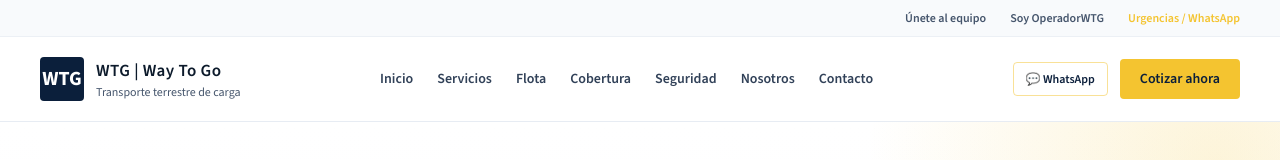
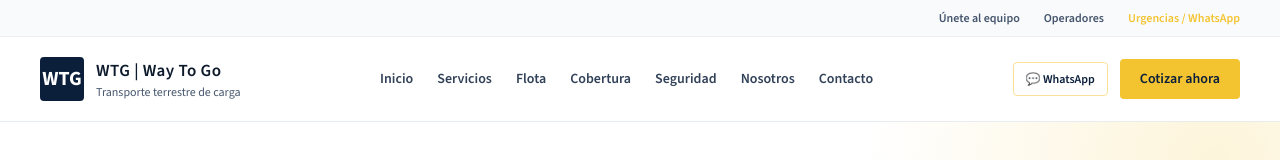
Before and after one commit to fernandotenchipe/WTG-web, a Next.js app: page / in a window 1280 px wide. Shown: the top 160 px of the page. Built offline with nearby package versions, Linux system fonts and the light colour scheme.

Commit message:
operadores

```diff
--- a/app/page.tsx
+++ b/app/page.tsx
@@ -82,7 +82,7 @@ export default function Home() {
         <div className="border-b border-slate-200/50 bg-slate-50 px-6 py-2.5 text-xs font-semibold text-slate-600 lg:px-10">
           <div className="mx-auto flex w-full max-w-[1440px] items-center justify-end gap-6">
             <a href="#" className="transition hover:text-[var(--navy-900)]">Únete al equipo</a>
-            <a href="#" className="transition hover:text-[var(--navy-900)]">Soy OperadorWTG</a>
+            <a href="#" className="transition hover:text-[var(--navy-900)]">Operadores</a>
             <a href="https://wa.me/+5281" target="_blank" rel="noopener noreferrer" className="font-semibold text-[var(--yellow-400)] transition hover:text-[var(--navy-900)]">Urgencias / WhatsApp</a>
           </div>
         </div>
```
